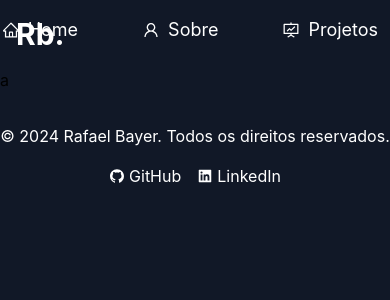
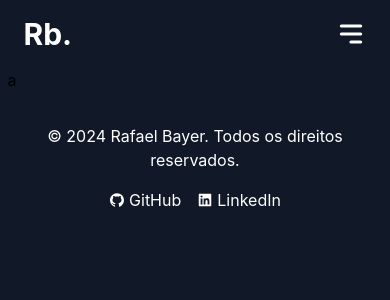
Before and after one commit to rafaelBayer/portifolio, a React (Create React App) app: page / in a window 390 px wide. Shown: the top 300 px of the page. Built offline with nearby package versions, Linux system fonts and the light colour scheme.

Commit message:
Ajustado responsividade para mobile

```diff
--- a/src/screens/template/Header.jsx
+++ b/src/screens/template/Header.jsx
@@ -1,13 +1,22 @@
-import React from "react";
+import React, { useState } from "react";
 import { AiFillGithub, AiFillLinkedin, AiOutlineFundProjectionScreen, AiOutlineHome, AiOutlineUser } from "react-icons/ai";
+import { HiMenuAlt3 } from "react-icons/hi";
+import { IoCloseSharp } from "react-icons/io5";
+import { VscChromeClose } from "react-icons/vsc";
 
 const Header = () => {
+  const [isOpen, setIsOpen] = useState(false);
+
+  function toggleMenu() {
+    setIsOpen(!isOpen);
+  }
   return (
     <header className="flex text-white p-4">
       <div className="w-1/3">
         <h1 className="text-3xl font-bold">Rb.</h1>
       </div>
-      <div className="flex justify-center w-2/3 gap-x-16 text-lg">
+      {/* DESKTOP */}
+      <div className="mob:hidden flex justify-center w-2/3 tablet:gap-x-16 text-lg">
         <div className="group">
           <a href="#home" class="group-hover:text-blue-500 inline-flex items-center gap-x-2">
             <AiOutlineHome />
@@ -52,10 +61,84 @@ const Header = () => {
           >
             <AiFillLinkedin size="1.8rem" />
           </a>
-
-
         </div>
       </div>
+      {/* DESKTOP */}
+
+      {/* MOBILE */}
+      <div class="tablet:hidden w-full flex justify-end">
+        <button onClick={() => toggleMenu()} className="text-white focus:outline-none">
+          {isOpen ? (
+            <>
+              <VscChromeClose size="2rem"/>
+            </>
+          ) : (
+            <>
+          {/* <svg className="w-6 h-6" fill="none" stroke="currentColor" viewBox="0 0 24 24" xmlns="http://www.w3.org/2000/svg">
+            <path strokeLinecap="round" strokeLinejoin="round" strokeWidth="2" d="M4 6h16M4 12h16m-7 6h7"></path>
+          </svg> */}
+          <HiMenuAlt3 size="2rem"/>
+
+            </>
+          )}
+        </button>
+
+        <div className={`w-auto flex items-center ${isOpen ? "block" : "hidden"}`}>
+          {/* <ul className="text-white flex-row">
+            <li><a href="#home" className="block px-2 py-1">Home</a></li>
+            <li><a href="#about" className="block px-2 py-1">Sobre</a></li>
+            <li><a href="#services" className="block px-2 py-1">Projetos</a></li>
+            <li><a href="#contact" className="block px-2 py-1">Contact</a></li>
+          </ul> */}
+          <div className="flex-row">
+            <div className="block px-2 py-1">
+              <a href="#home" class="inline-flex items-center">
+                <AiOutlineHome />
+                Home
+              </a>
+            </div>
+
+            <div className="block px-2 py-1">
+              <a href="#sobre" class="inline-flex items-center">
+                <AiOutlineUser />
+                Sobre
+              </a>
+            </div>
+
+            <div className="block px-2 py-1">
+              <a href="#projetos" class="inline-flex items-center">
+                <AiOutlineFundProjectionScreen />
+                Projetos
+              </a>
+            </div>
+
+            <div className="flex justify-center">
+              <div className="inline-flex space-x-3">
+                <a
+                  className="hover:text-blue-500"
+                  href="https://github.com/rafaelBayer"
+                  target="_blank"
+                  rel="noopener noreferrer"
+                  title="Clique para acessar o Github"
+                >
+                  <AiFillGithub size="1.5rem" />
+                </a>
+
+                <a
+                  className=" hover:text-blue-500"
+                  href="https://www.linkedin.com/in/rafaelbayer0/"
+                  target="_blank"
+                  rel="noopener noreferrer"
+                  title="Clique para acessar o Linkedin"
+                >
+                  <AiFillLinkedin size="1.5rem" />
+                </a>
+              </div>
+            </div>
+          </div>
+        </div>
+      </div>
+      {/* MOBILE */}
     </header>
   );
 };
--- a/tailwind.config.js
+++ b/tailwind.config.js
@@ -4,6 +4,13 @@ module.exports = {
     "./src/**/*.{js,jsx,ts,tsx}",
   ],
   theme: {
+    screens: {
+      mob: {'min': "375px", 'max': '767px'},
+      tablet: "768px",
+      laptop: "1024px",
+      desktop: "1280px",
+      laptopl: "1440px",
+    },
     extend: {},
   },
   plugins: [],
```
